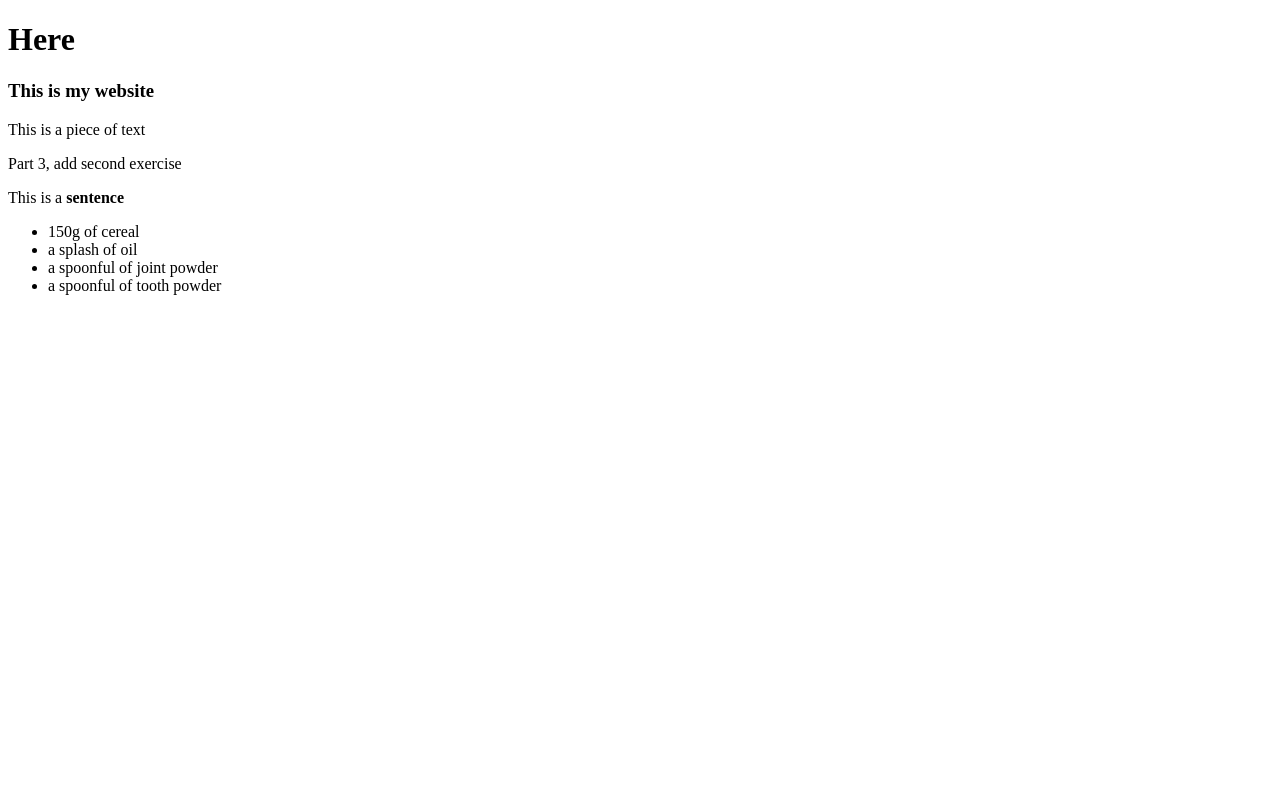
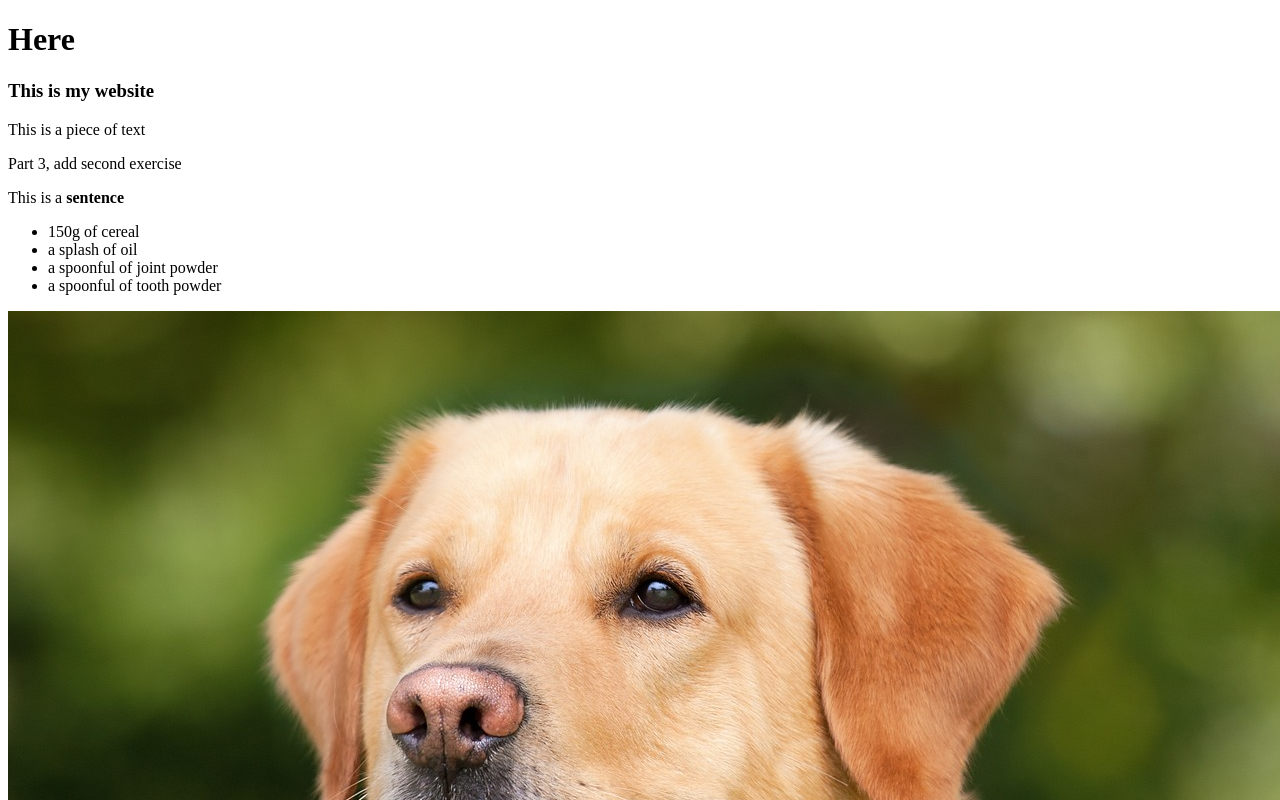
Before and after one commit to KIKISIESIEandSUSIE/lapio-website, a plain HTML site: page index.html in a window 1280 px wide. Shown: the top 800 px of the page. Drawn offline with Linux system fonts and the light colour scheme.

Commit message:
Add image to website

```diff
--- a/index.html
+++ b/index.html
@@ -17,6 +17,7 @@
     <li>a spoonful of joint powder</li>
     <li>a spoonful of tooth powder</li>
   </ul>
+  <img src="assets/dog.jpg" alt='smile dog' >
 </body>
 
 </html>
```
Also changed, not shown: assets/dog.jpg (added).
